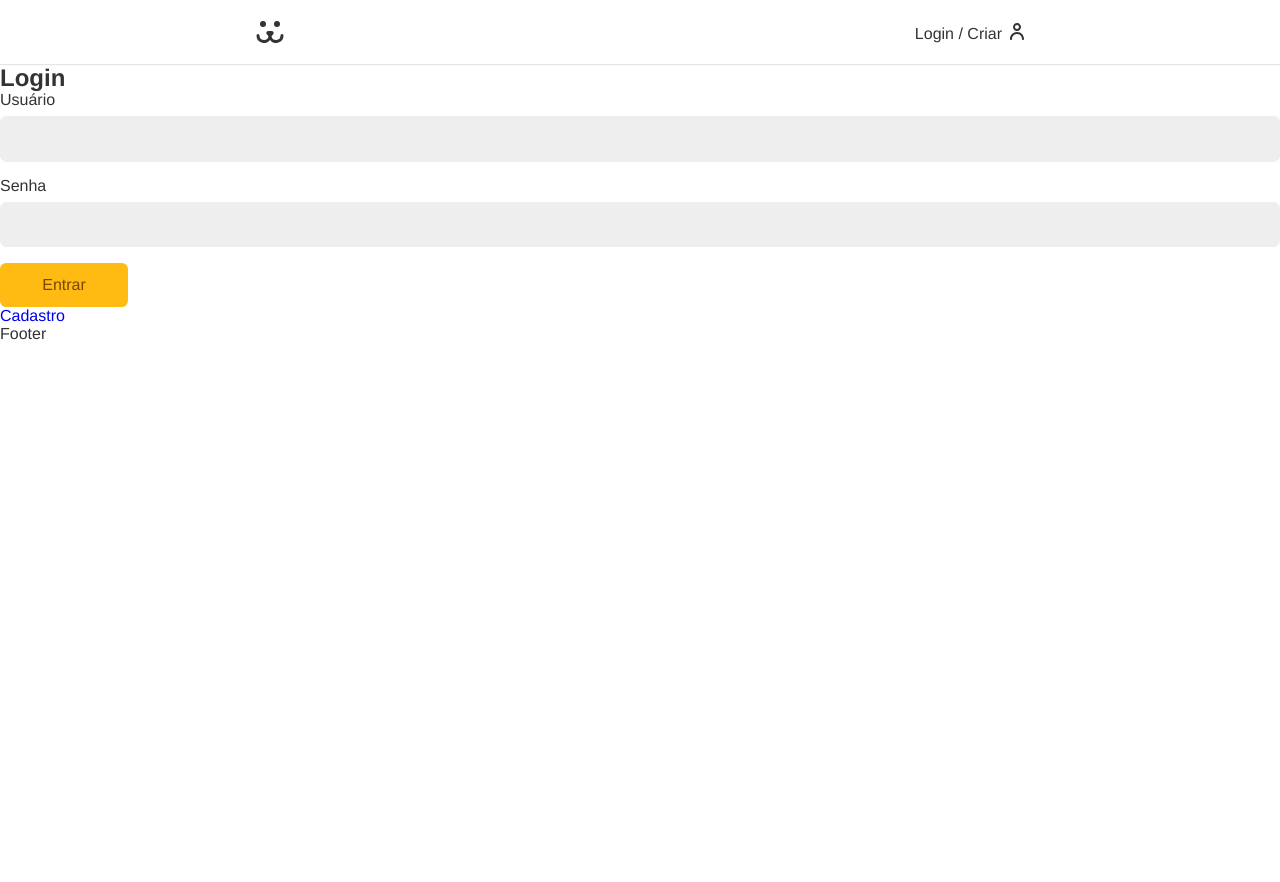
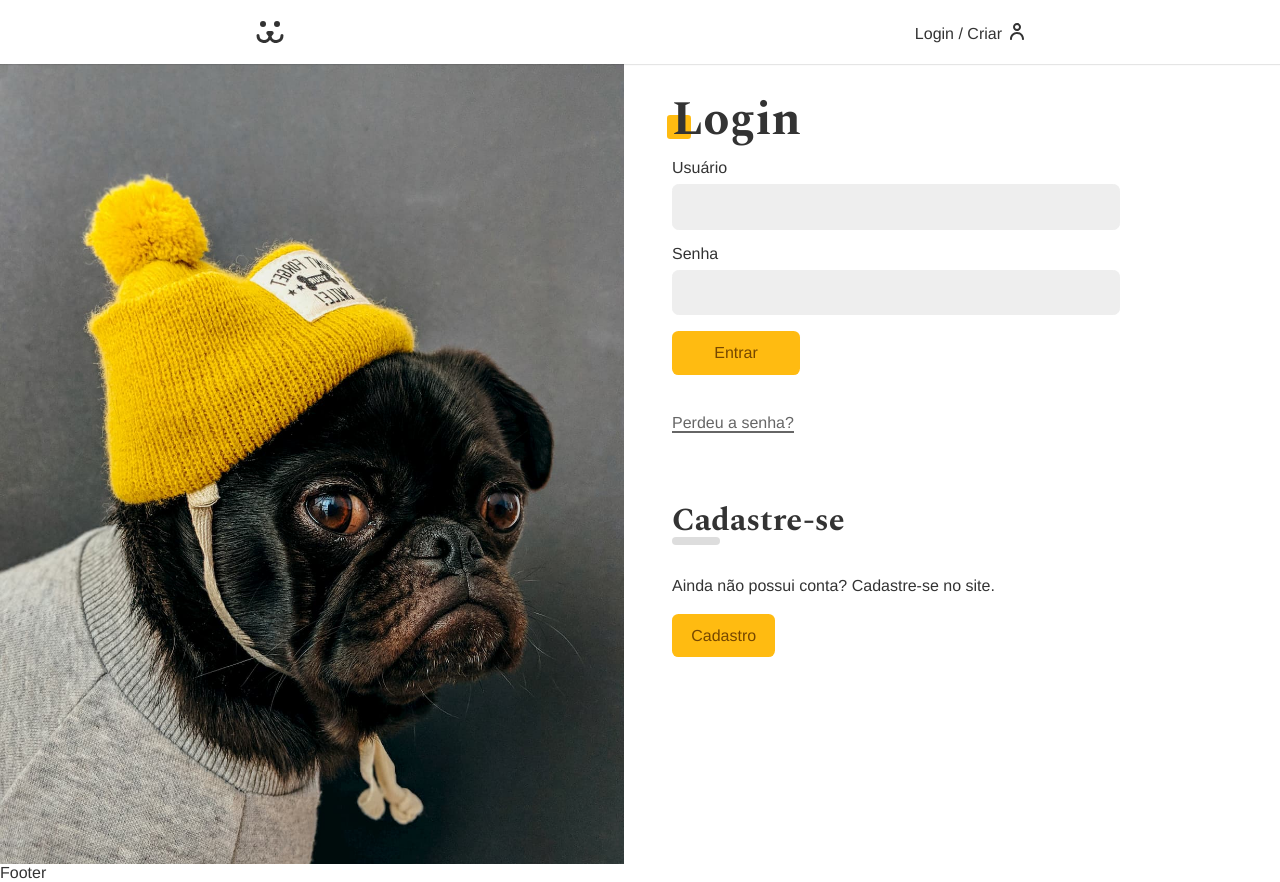
Before and after one commit to erlijunior/dogs, a React (Vite) app: page /login in a window 1280 px wide. Before the commit the page ends 800 px from the top, so only its background shows below. Built offline with nearby package versions, Linux system fonts and the light colour scheme.

Commit message:
update: atualiza estilos para o login e loginform

```diff
--- a/src/App.css
+++ b/src/App.css
@@ -1,4 +1,6 @@
 /* GLOBAL */
+@import url('https://fonts.googleapis.com/css2?family=Spectral:wght@700&display=swap');
+
 * {
 	box-sizing: border-box;
 }
@@ -42,6 +44,7 @@
 
 a {
 	text-decoration: none;
+	color: #333;
 }
 
 .container {
@@ -49,3 +52,38 @@
 	padding: 0 1rem;
 	margin: 0 auto;
 }
+
+.title {
+	font-family: var(--type-second);
+	line-height: 1;
+	font-size: 3rem;
+	margin: 1rem 0;
+	position: relative;
+	z-index: 1;
+}
+
+.title::after {
+	content: '';
+	display: block;
+	width: 1.5rem;
+	height: 1.5rem;
+	background: #fb1;
+	position: absolute;
+	bottom: 5px;
+	left: -5px;
+	border-radius: 0.2rem;
+	z-index: -1;
+}
+
+.animeLeft {
+	opacity: 0;
+	transform: translateX(-20px);
+	animation: animeLeft 0.3s forwards;
+}
+
+@keyframes animeLeft {
+	to {
+		opacity: 1;
+		transform: initial;
+	}
+}
--- /dev/null
+++ b/src/Components/Helper/Error.jsx
@@ -0,0 +1,6 @@
+const Error = ({ error }) => {
+	if (!error) return null
+	return <p style={{ color: '#f31', margin: '1rem 0' }}>{error}</p>
+}
+
+export default Error
--- a/src/Components/Login/Login.jsx
+++ b/src/Components/Login/Login.jsx
@@ -5,6 +5,7 @@
 import LoginPasswordLost from './LoginPasswordLost'
 import LoginPasswordReset from './LoginPasswordReset'
 import { UserContext } from '../../Contexts/UserContext'
+import styles from './Login.module.css'
 
 const Login = () => {
 	const { login } = React.useContext(UserContext)
@@ -12,7 +13,8 @@
 	if (login === true) return <Navigate to='/conta' />
 
 	return (
-		<div>
+		<section className={styles.login}>
+			<div className={styles.forms}>
 				<Routes>
 					<Route path='/' element={<LoginForm />} />
 					<Route path='criar' element={<LoginCreate />} />
@@ -20,6 +22,7 @@
 					<Route path='resetar' element={<LoginPasswordReset />} />
 				</Routes>
 			</div>
+		</section>
 	)
 }
 export default Login
--- /dev/null
+++ b/src/Components/Login/Login.module.css
@@ -0,0 +1,31 @@
+.login {
+	display: grid;
+	grid-template-columns: 1fr 1fr;
+	min-height: 100vh;
+	gap: 2rem;
+}
+
+.login::before {
+	content: '';
+	display: block;
+	background: url('../../Assets/login.jpg') no-repeat center center/cover;
+}
+
+.forms {
+	max-width: 30rem;
+	padding: 1rem;
+}
+
+@media (max-width: 40rem) {
+	.login {
+		grid-template-columns: 1fr;
+	}
+
+	.login::before {
+		display: none;
+	}
+
+	.forms {
+		max-width: 100%;
+	}
+}
--- a/src/Components/Login/LoginForm.jsx
+++ b/src/Components/Login/LoginForm.jsx
@@ -4,6 +4,9 @@
 import Button from '../Forms/Button'
 import useForm from '../../Hooks/useForm'
 import { UserContext } from '../../Contexts/UserContext'
+import Error from '../Helper/Error'
+import styles from './LoginForm.module.css'
+import stylesBtn from '../Forms/Button.module.css'
 
 const LoginForm = () => {
 	const username = useForm()
@@ -20,18 +23,27 @@
 	}
 
 	return (
-		<section>
-			<h1>Login</h1>
+		<section className={`animeLeft`}>
+			<h1 className='title'>Login</h1>
 
-			<form action='' onSubmit={handleSubmit}>
+			<form className={`${styles.form}`} action='' onSubmit={handleSubmit}>
 				<Input label='Usuário' type='text' name='username' {...username} />
 				<Input label='Senha' type='password' name='password' {...password} />
 
 				{loading ? <Button disabled>Carregando</Button> : <Button>Entrar</Button>}
-				{error && <p>{error}</p>}
+				<Error error={error} />
 			</form>
 
-			<Link to='/login/criar'>Cadastro</Link>
+			<Link className={`${styles.perdeu}`} to='/login/perdeu'>
+				Perdeu a senha?
+			</Link>
+			<div className={`${styles.cadastro}`}>
+				<h2 className={`${styles.subtitle}`}>Cadastre-se</h2>
+				<p>Ainda não possui conta? Cadastre-se no site.</p>
+				<Link className={`${stylesBtn.button}`} to='/login/criar'>
+					Cadastro
+				</Link>
+			</div>
 		</section>
 	)
 }
--- /dev/null
+++ b/src/Components/Login/LoginForm.module.css
@@ -0,0 +1,42 @@
+.form {
+	margin-bottom: 2rem;
+}
+
+.perdeu {
+	display: inline-block;
+	color: #666;
+	padding: 0.5rem 0;
+	line-height: 1;
+}
+
+.perdeu::after {
+	content: '';
+	height: 2px;
+	width: 100%;
+	background: currentColor;
+	display: block;
+}
+
+.cadastro {
+	margin-top: 4rem;
+}
+
+.cadastro p {
+	margin-top: 2rem;
+	margin-bottom: 2rem;
+}
+
+.subtitle {
+	font-family: var(--type-second);
+	line-height: 1;
+	font-size: 2rem;
+}
+
+.subtitle::after {
+	content: '';
+	display: block;
+	background: #ddd;
+	height: 0.5rem;
+	width: 3rem;
+	border-radius: 0.3rem;
+}
```
Lines whose indentation alone changed are shown as unchanged.
